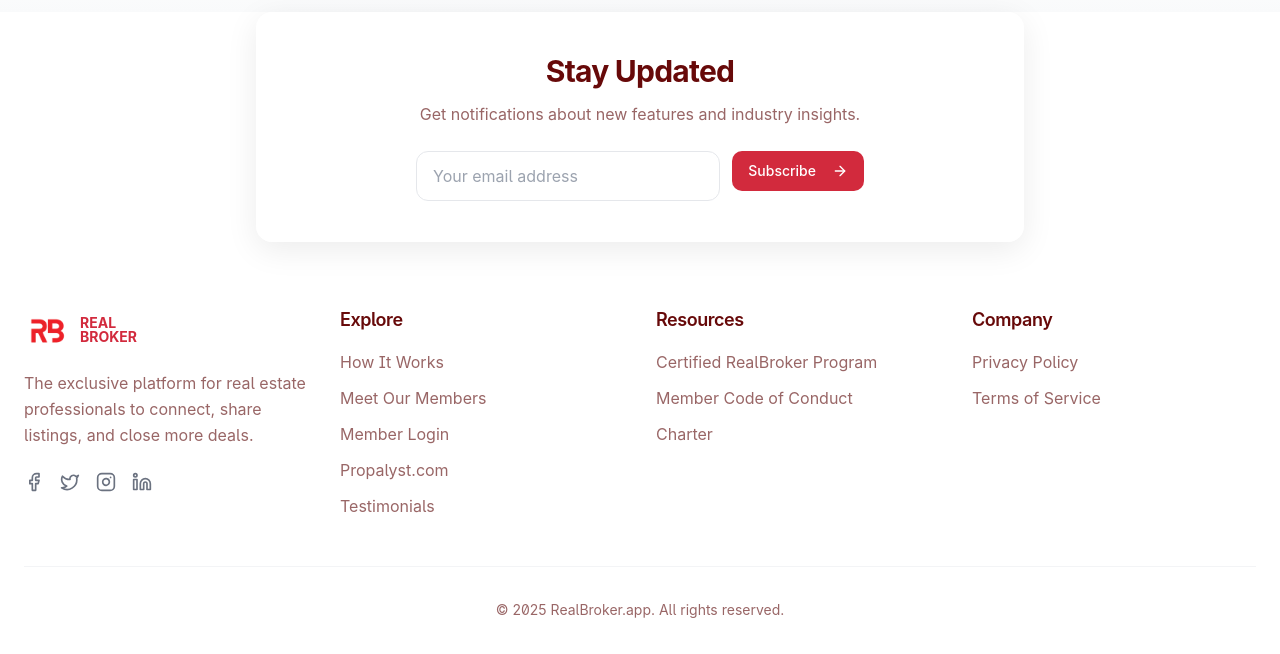
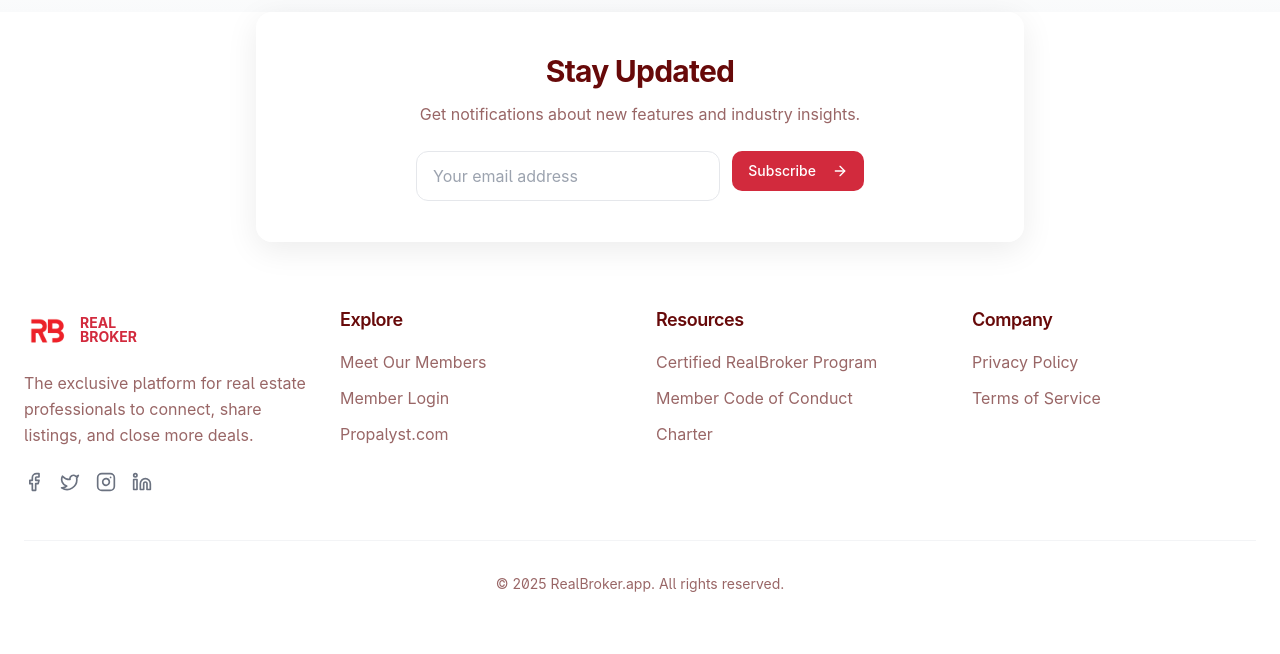
Before and after one commit to NareshGit12/realbroker-landingpage, a React (Vite) app: page /charter in a window 1280 px wide. Shown: the part 1222-1876 px from the top of the page. After the commit the page ends 1850 px from the top, so only its background shows below. Built offline with nearby package versions, Linux system fonts and the light colour scheme.

Commit message:
Remove How It Works and Testimonials from footer
Update footer navigation to only use path-based items; simplify rendering and remove navigateToSection prop usage. Remove header/footer duplication risk by adjusting Footer.tsx accordingly.

```diff
--- a/src/components/home/Footer.tsx
+++ b/src/components/home/Footer.tsx
@@ -1,21 +1,10 @@
 
 import React from 'react';
-import { useNavigate } from 'react-router-dom';
 import NewsletterSubscription from './footer/NewsletterSubscription';
 import FooterNavigation from './footer/FooterNavigation';
 import SocialLinks from './footer/SocialLinks';
 
 const Footer: React.FC = () => {
-  const navigate = useNavigate();
-
-  const navigateToSection = (path: string, section?: string) => {
-    if (section) {
-      navigate(`${path}?section=${section}`);
-    } else {
-      navigate(path);
-    }
-  };
-
   return (
     <footer className="bg-white pt-16 pb-8 relative">
       {/* Top Divider */}
@@ -31,7 +20,7 @@ const Footer: React.FC = () => {
 
           {/* Columns 2-4 */}
           <div className="col-span-1 sm:col-span-2 md:col-span-3">
-            <FooterNavigation navigateToSection={navigateToSection} />
+            <FooterNavigation />
           </div>
         </div>
 
--- a/src/components/home/footer/FooterNavigation.tsx
+++ b/src/components/home/footer/FooterNavigation.tsx
@@ -4,24 +4,17 @@ import { Link } from 'react-router-dom';
 
 type NavItem = {
   name: string;
-  path?: string;
-  action?: () => void;
+  path: string;
 };
 
-type FooterNavigationProps = {
-  navigateToSection: (path: string, section?: string) => void;
-};
-
-const FooterNavigation: React.FC<FooterNavigationProps> = ({ navigateToSection }) => {
+const FooterNavigation: React.FC = () => {
   const navigationGroups = [
     {
       title: "Explore",
       items: [
-        { name: "How It Works", action: () => navigateToSection("/", "how-it-works") },
         { name: "Meet Our Members", path: "/members" },
         { name: "Member Login", path: "https://my.realbroker.app/login" },
-        { name: "Propalyst.com", path: "https://propalyst.com" },
-        { name: "Testimonials", action: () => navigateToSection("/", "testimonials") }
+        { name: "Propalyst.com", path: "https://propalyst.com" }
       ]
     },
     {
@@ -49,8 +42,7 @@ const FooterNavigation: React.FC<FooterNavigationProps> = ({ navigateToSection }
           <ul className="space-y-3">
             {group.items.map((item) => (
               <li key={item.name}>
-                {'path' in item ? (
-                  item.path.startsWith('http') ? (
+                {item.path?.startsWith('http') ? (
                   <a
                     href={item.path}
                     target="_blank"
@@ -63,14 +55,6 @@ const FooterNavigation: React.FC<FooterNavigationProps> = ({ navigateToSection }
                   <Link to={item.path} className="text-muted-foreground hover:text-realtor-600 transition-colors">
                     {item.name}
                   </Link>
-                  )
-                ) : (
-                  <button
-                    onClick={item.action}
-                    className="text-muted-foreground hover:text-realtor-600 transition-colors bg-transparent border-none cursor-pointer p-0"
-                  >
-                    {item.name}
-                  </button>
                 )}
               </li>
             ))}
```
Lines whose indentation alone changed are shown as unchanged.
